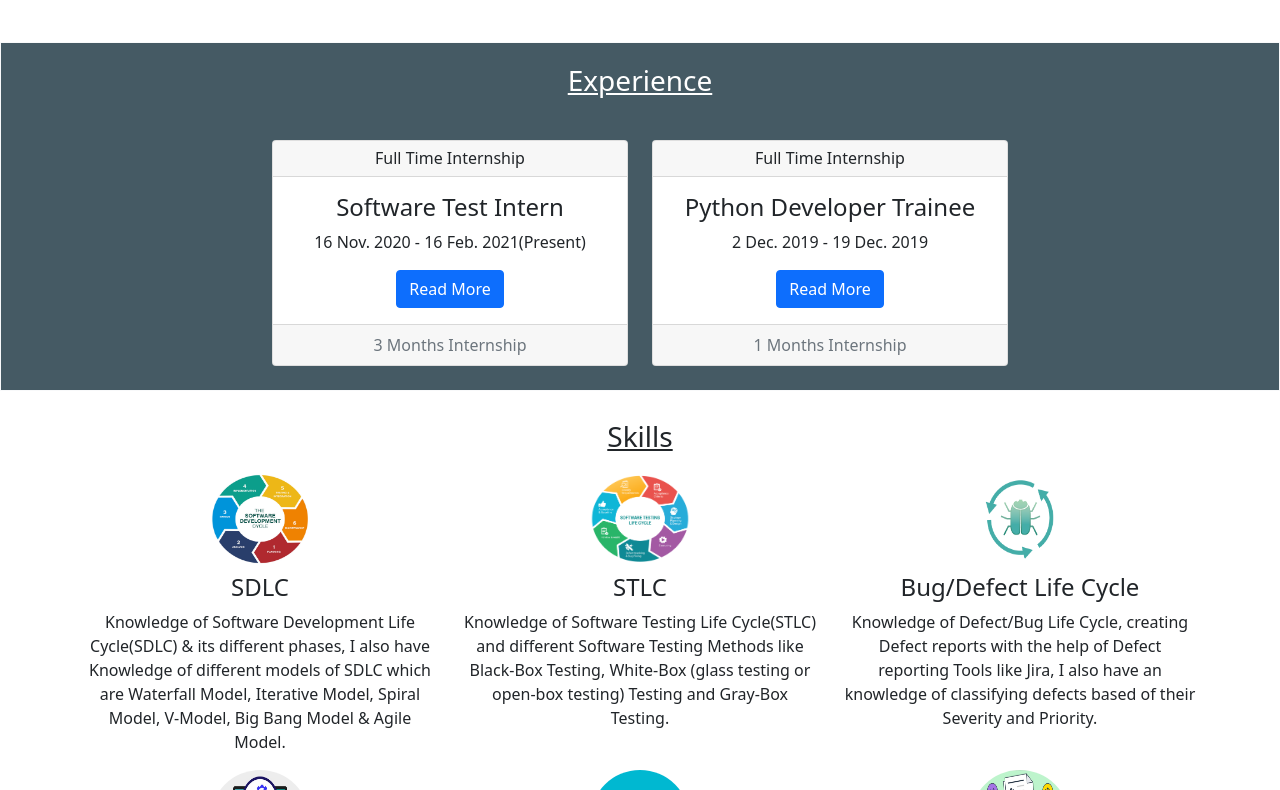
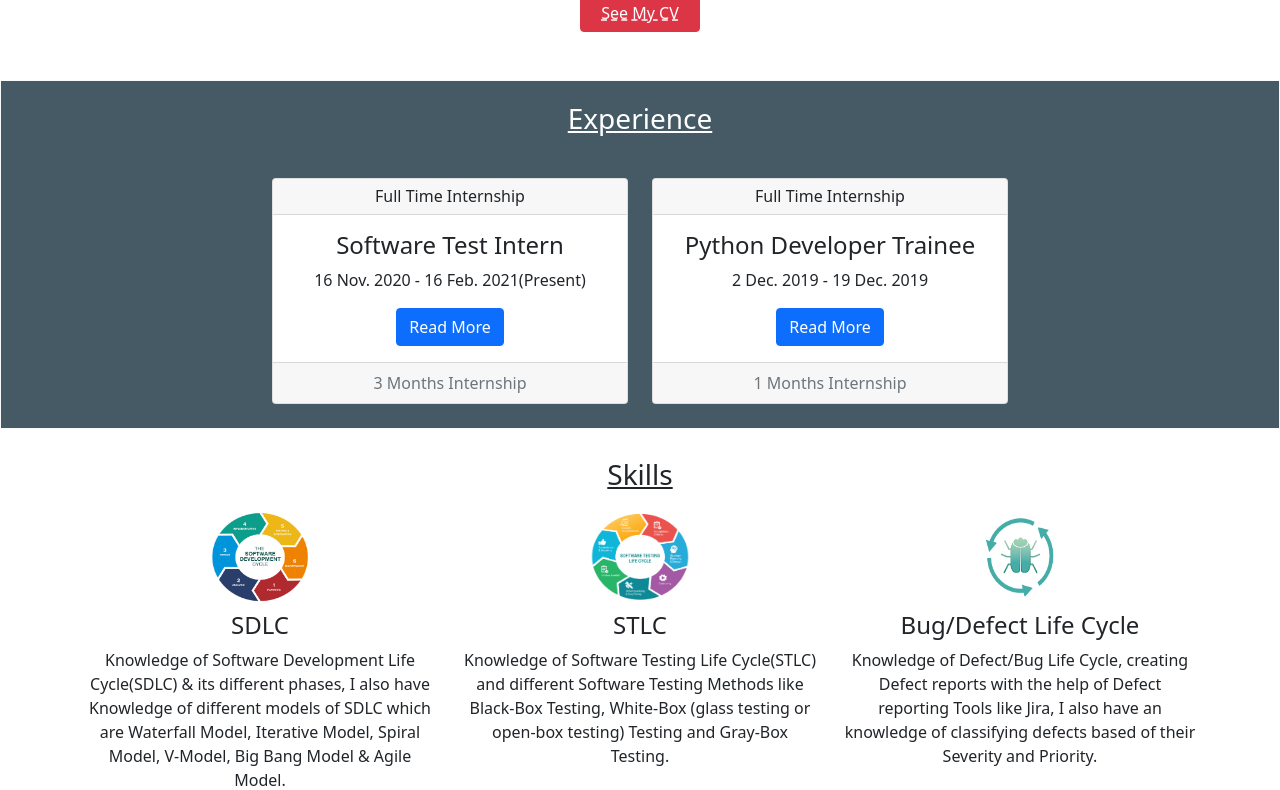
Before and after one commit to Rohitupe/iamrohit.github.io, a plain HTML site: page index.html in a window 1280 px wide. Shown: the part 281-1071 px from the top of the page. Drawn offline with nearby package versions, Linux system fonts and the light colour scheme.

Commit message:
resume open

```diff
--- a/index.html
+++ b/index.html
@@ -78,9 +78,9 @@
             <a href="https://twitter.com/rohit_t_21" target="_blank" rel="noopener noreferrer"><i
                 class="fab fa-twitter"></i></a>
           </div>
-          <!-- <button type="button" class="btn btn-danger"><a href="resource/Rohit_T.pdf" class="text-white p-2"
+          <button type="button" class="btn btn-danger"><a href="resource/Rohit_T.pdf" class="text-white p-2"
               style="text-decoration-style: dashed;" target="_blank" rel="noopener noreferrer">See My
-              CV</a></button> -->
+              CV</a></button>
 
           <!-- Watch video Modal -->
           <!-- <button type="button" class="btn btn-danger" data-bs-toggle="modal" data-bs-target="#myvideo">Watch
```
